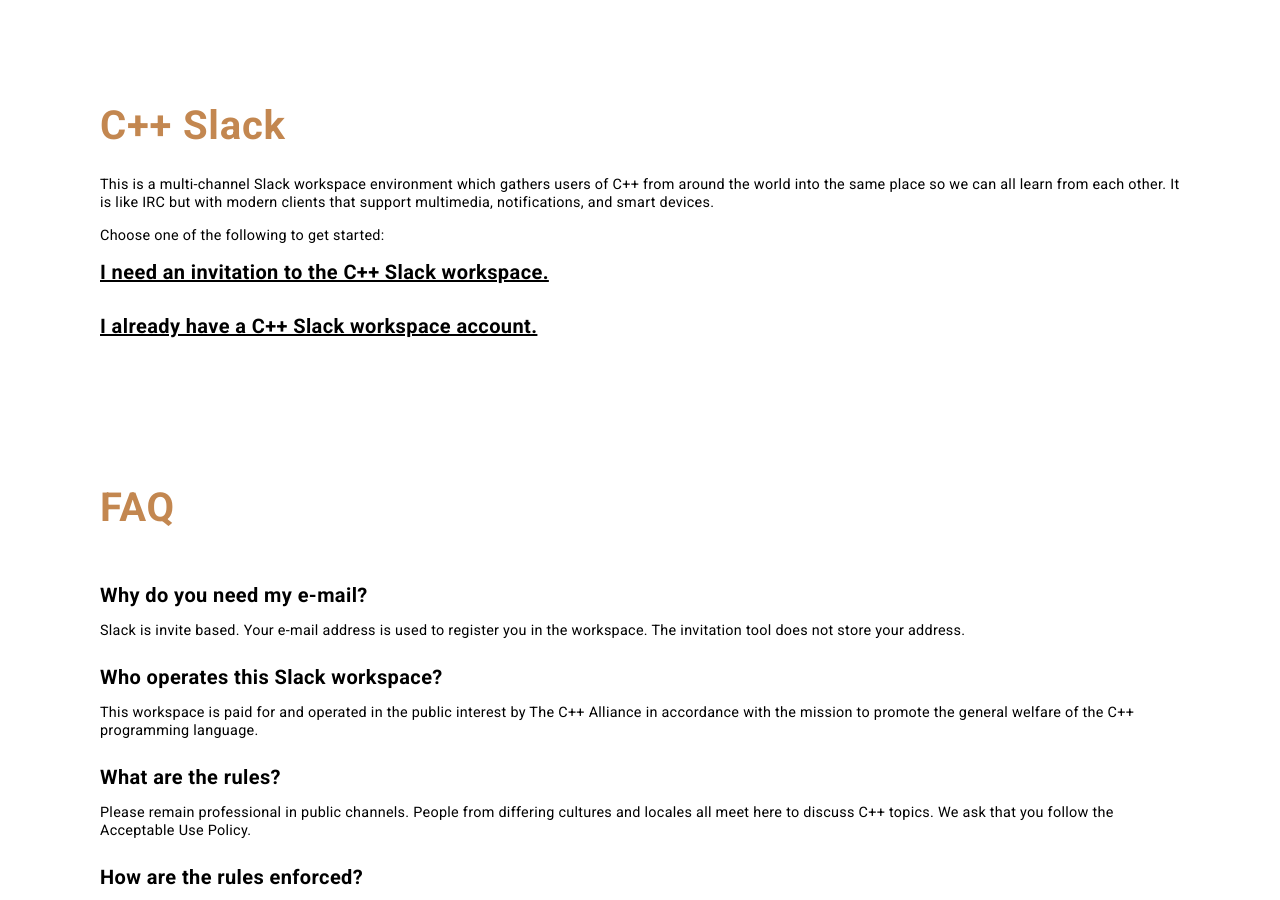
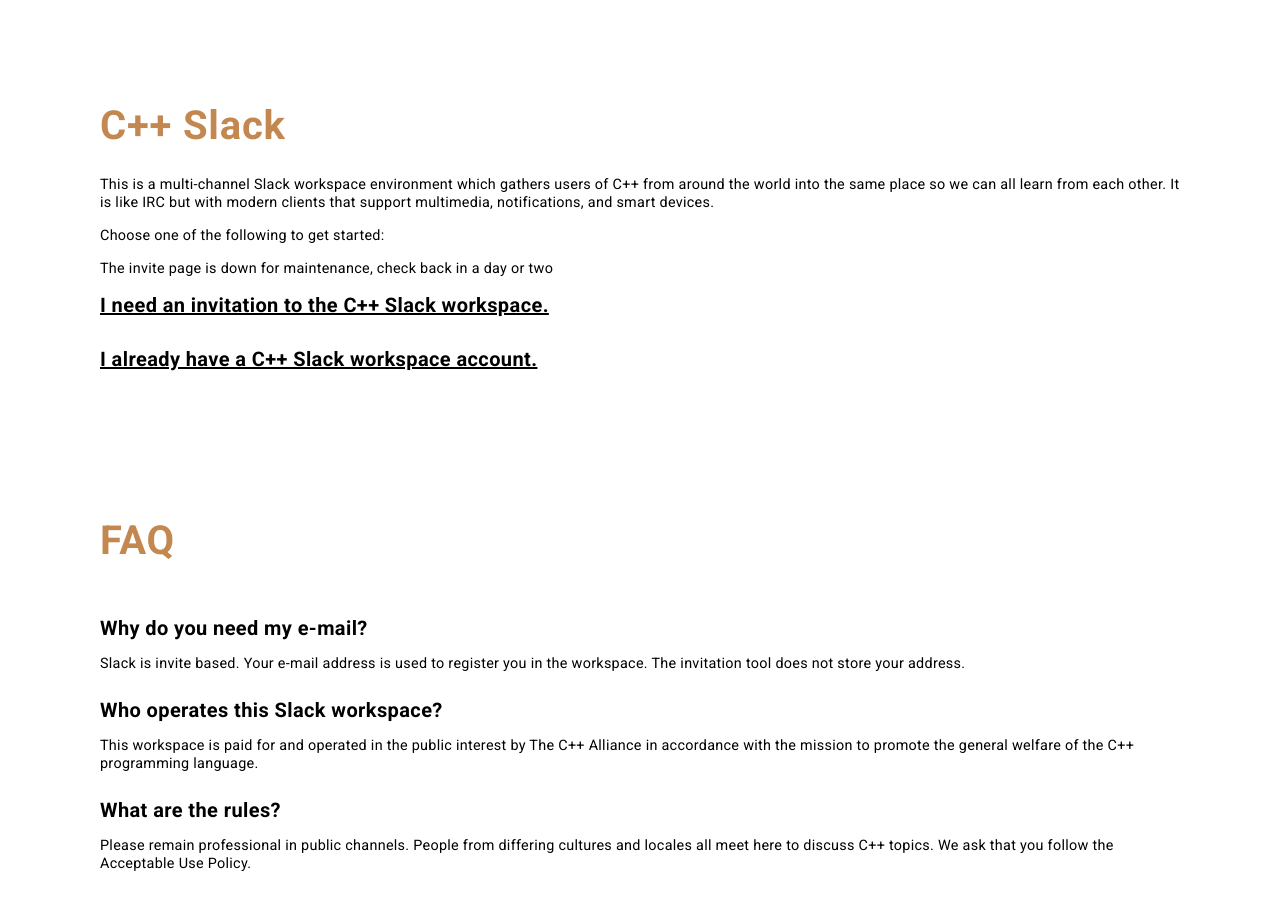
Before and after one commit to unecigarettewm/cppa-www, a Jekyll site: the page built from slack/index.html, in a window 1280 px wide and 900 px high, scrolled down 309 px. Built offline with Jekyll 4.4.1, drawn with Linux system fonts in a browser that asks for light colours.

Commit message:
Update index.html

```diff
--- a/slack/index.html
+++ b/slack/index.html
@@ -18,9 +18,10 @@
 
     <p class='text-xxs slack-paragraph'> This is a multi-channel Slack workspace environment which gathers users of C++ from around the world into the same place so we can all learn from each other. It is like IRC but with modern clients that support multimedia, notifications, and smart devices.</p>
     <p class='text-xxs slack-paragraph'>Choose one of the following to get started:</p>
+    <p class='text-xxs slack-paragraph'>The invite page is down for maintenance, check back in a day or two</p>
     <ul>
       <li class='slack-link'>
-        <a class='text-m link' href="https://cpplang-inviter.cppalliance.org/" id="reglink" target="_new">I need an invitation to the C++ Slack workspace.</a>
+        <a class='text-m link' href="https://cppalliance.org/slack/" id="reglink" target="_new">I need an invitation to the C++ Slack workspace.</a>
       </li>
       <li class='slack-link'>
         <a class='text-m link' href="https://cpplang.slack.com">I already have a C++ Slack workspace account.</a>
```
